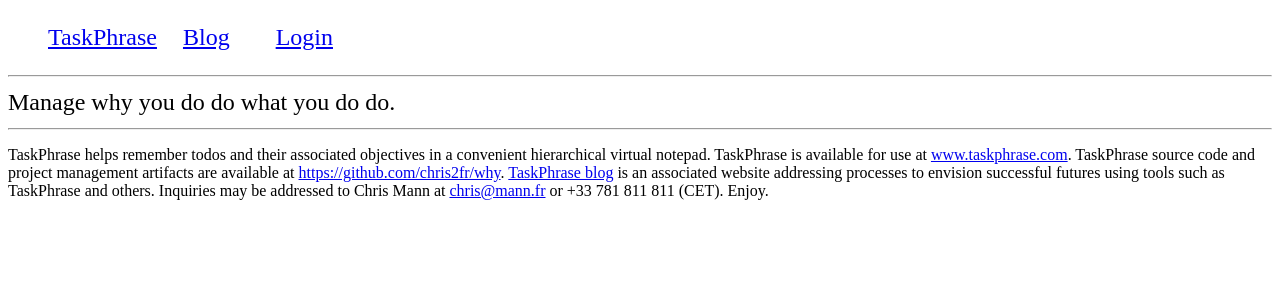
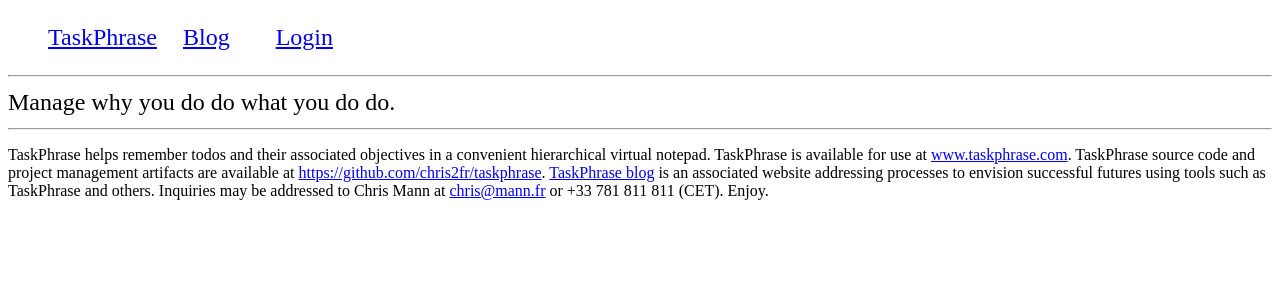
Before and after one commit to chris2fr/focusplex, a Django app: template templates/why/boilerplate.html in a window 1280 px wide. Shown: the top 300 px of the page. Run offline with Django 3.2, Linux system fonts and the light colour scheme; the template is opened without the code that fills it, so the values that code supplies are empty.

Commit message:
Changed name to TaskPhrase

```diff
--- a/apps.py
+++ b/apps.py
@@ -1,5 +1,5 @@
 from django.apps import AppConfig
 
 
-class WhyConfig(AppConfig):
-    name = 'why'
+class TaskPhraseConfig(AppConfig):
+    name = 'taskphrase'
--- a/templates/why/boilerplate.html
+++ b/templates/why/boilerplate.html
@@ -32,7 +32,7 @@
 {% block content %}Manage why you do do what you do do.{% endblock %}
 </div>
 <hr/>
-<P style="font-size:16px;">TaskPhrase helps remember todos and their associated objectives in a convenient hierarchical virtual notepad. TaskPhrase is available for use at <a href="https://www.taskphrase.com">www.taskphrase.com</a>. TaskPhrase source code and project management artifacts are available at <a href="https://github.com/chris2fr/why">https://github.com/chris2fr/why</a>. <a href="https://www.tohavedone.com">TaskPhrase blog</a> is an associated website addressing processes to envision successful futures using tools such as TaskPhrase and others. Inquiries may be addressed to Chris Mann at <a href="mailto:chris@mann.fr">chris@mann.fr</a> or +33 781 811 811 (CET). Enjoy.</P>
+<P style="font-size:16px;">TaskPhrase helps remember todos and their associated objectives in a convenient hierarchical virtual notepad. TaskPhrase is available for use at <a href="https://www.taskphrase.com">www.taskphrase.com</a>. TaskPhrase source code and project management artifacts are available at <a href="https://github.com/chris2fr/taskphrase">https://github.com/chris2fr/taskphrase</a>. <a href="https://www.tohavedone.com">TaskPhrase blog</a> is an associated website addressing processes to envision successful futures using tools such as TaskPhrase and others. Inquiries may be addressed to Chris Mann at <a href="mailto:chris@mann.fr">chris@mann.fr</a> or +33 781 811 811 (CET). Enjoy.</P>
 
 </body>
 </html>
--- a/urls.py
+++ b/urls.py
@@ -11,8 +11,8 @@
     path('read/<int:id>', views.read, name='read'),
     path('read/', views.index, name='index'),
     path('create/', views.create, name='create'),
-    path('who/<int:who_id>',views.who, name='who'),
-    path('what/<int:what_id>',views.what, name='what'),
+    # path('who/<int:who_id>',views.who, name='who'),
+    # path('what/<int:what_id>',views.what, name='what'),
     # path('login/', views.login, name='login'),
     # path('logout/', views.logout, name='logout'),
     path('accounts/', include('django.contrib.auth.urls'))
```
Also changed, not shown: migrations/0001_initial.py, migrations/0002_auto_20181207_0456.py, migrations/0003_auto_20181207_0501.py, migrations/0004_what_django_user.py, migrations/0005_auto_20181207_0506.py, migrations/0006_auto_20181207_0507.py, migrations/0007_auto_20181207_0510.py, migrations/0008_auto_20181207_0517.py, migrations/0009_auto_20181207_0520.py, migrations/0010_auto_20181207_0528.py, migrations/0011_auto_20181207_0536.py, migrations/0012_auto_20181207_0615.py, migrations/0013_what_public.py, migrations/0014_auto_20181207_1411.py.
